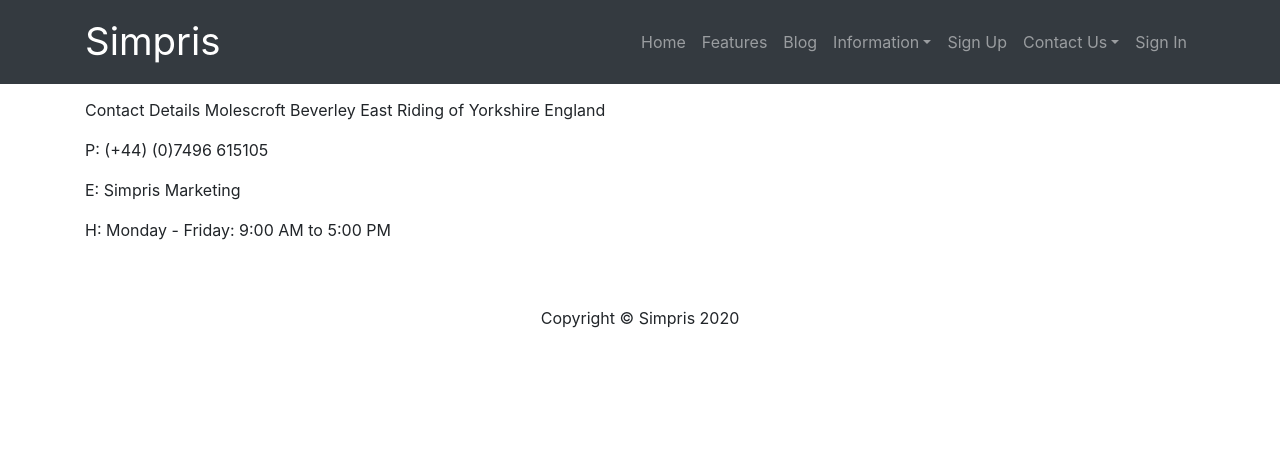
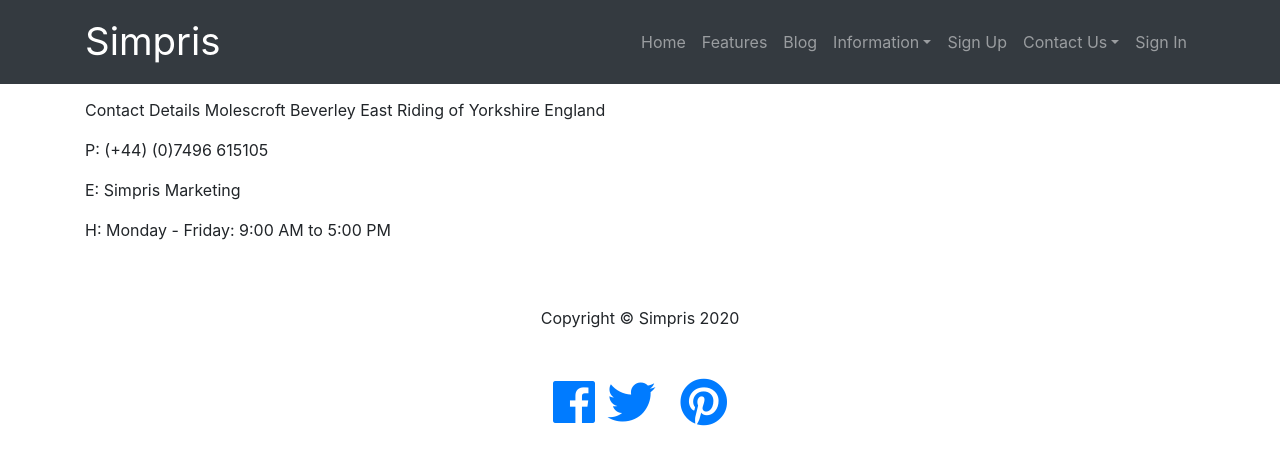
Before and after one commit to Grafrajohn/si, a Jekyll site: the page built from contact-us.markdown, in a window 1280 px wide. Shown: the top 465 px of the page. Built offline with Jekyll 4.4.1, drawn with Linux system fonts in a browser that asks for light colours; nearby versions of some CDN libraries.

Commit message:
Update head.html

```diff
--- a/_includes/head.html
+++ b/_includes/head.html
@@ -7,6 +7,6 @@
     <link rel="stylesheet" href="https://stackpath.bootstrapcdn.com/bootstrap/4.4.1/css/bootstrap.min.css" integrity="sha384-Vkoo8x4CGsO3+Hhxv8T/Q5PaXtkKtu6ug5TOeNV6gBiFeWPGFN9MuhOf23Q9Ifjh" crossorigin="anonymous">
     <!-- site css -->
     <link rel="stylesheet" href="{{ site.url }}/css/site.min.css">
-
+    <link rel="stylesheet" href="https://use.fontawesome.com/releases/v5.2.0/css/all.css" integrity="sha384-hWVjflwFxL6sNzntih27bfxkr27PmbbK/iSvJ+a4+0owXq79v+lsFkW54bOGbiDQ" crossorigin="anonymous">
     <title>{% if page.title %}{{ page.title }}{% else %}{{ site.name }} | Fine Art | Paintings{% endif %}</title>
   </head>
```
